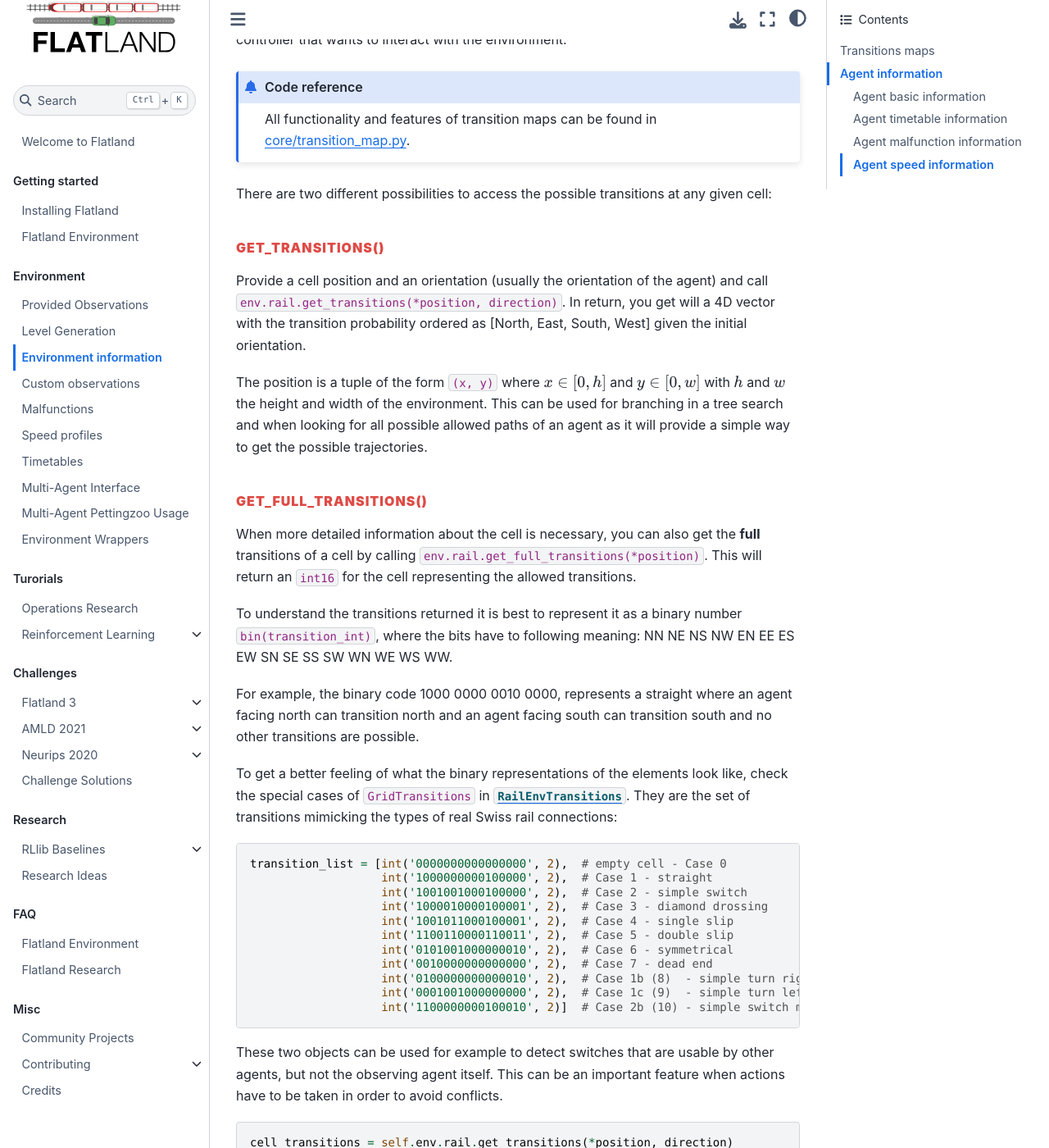
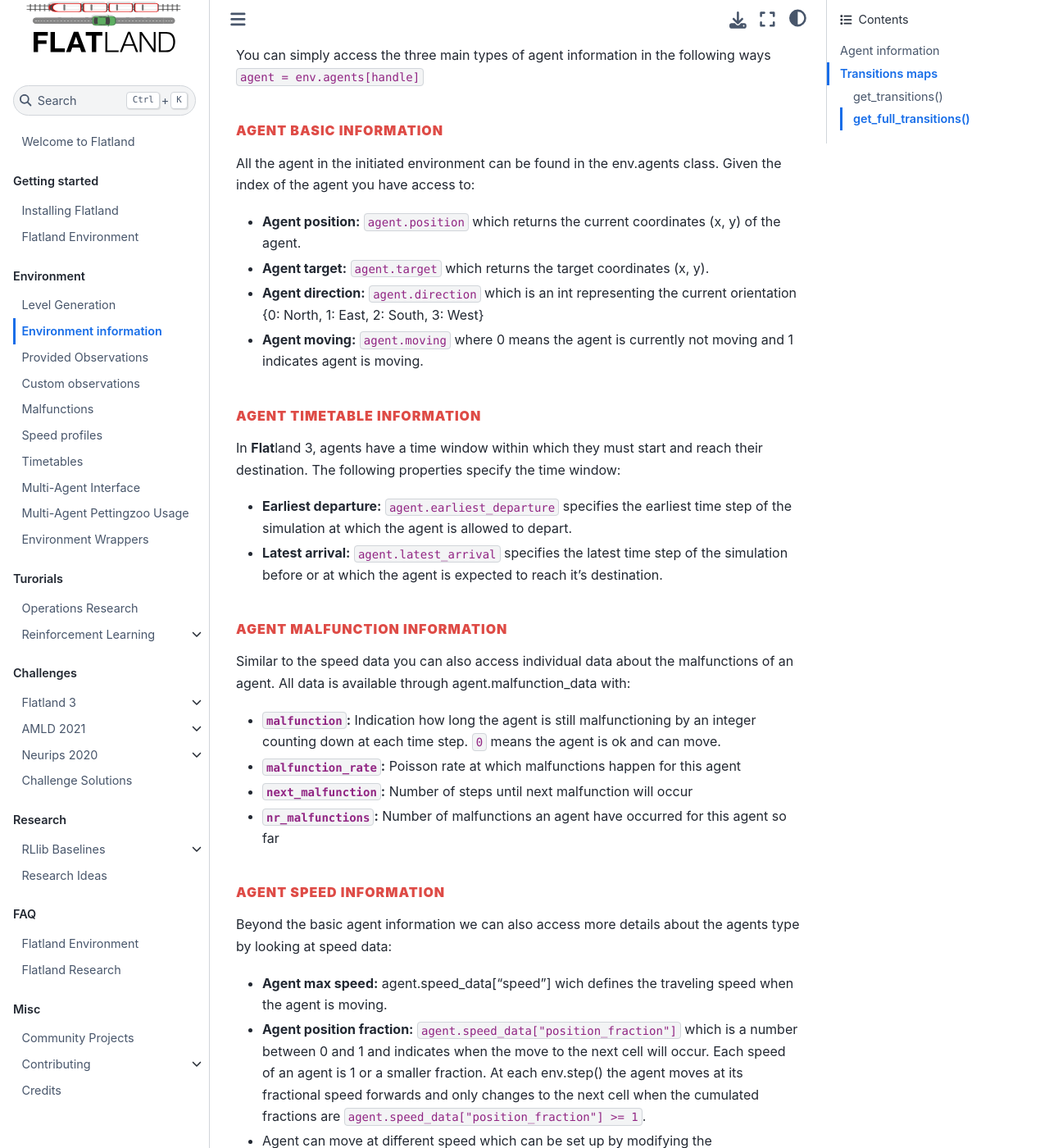
Before and after one commit to flatland-association/flatland-book, a Jupyter Book: the page built from environment/environment_information.md, in a window 1280 px wide and 1400 px high, scrolled down 382 px. Shown: the whole window at 82% size. Built offline with Jupyter Book 1.0.4 settings and Sphinx 7.4.7 and the Sphinx Book theme 1.1.4, drawn with Linux system fonts in a browser that asks for light colours; pages that are not in the unit, such as notebooks, are missing from menus; some of the changed text lies outside the part shown.

Commit message:
reorded environment section

````diff
--- a/_toc.yml
+++ b/_toc.yml
@@ -17,9 +17,9 @@ parts:
 ## ENVIRONMENT
 - caption: Environment
   chapters:
-  - file: environment/observations
   - file: environment/level_generation
   - file: environment/environment_information
+  - file: environment/observations
   - file: environment/custom_observations
   - file: environment/stochasticity
   - file: environment/speed_profiles
--- a/challenges/flatland3/flatland-3-migration-guide.md
+++ b/challenges/flatland3/flatland-3-migration-guide.md
@@ -10,23 +10,41 @@ If your code used `sparse_schedule_generator`, replace it with `sparse_line_gene
 
 ---
 
-## 2. Max rail pairs in city
+## 2. Change from `max_rails_in_city` to `max_rail_pairs_in_city`
 
 `sparse_rail_generator` has an input parameter `max_rails_in_city` replaced with `max_rail_pairs_in_city`. You can replace the original input number that was being used by dividing it by 2. This is to ensure every city has a minimum of 2 rails which we keep as a constraint for balancing inflow and outflow of the trains.
 
 ---
 
-## 3. Removal of `random` and `complex` generator classes
+## 3. Waiting State
+
+Flatland 3 introduces a `WAITING` state for every train, in which all actions will be ignored if the elapsed timesteps is less than the train's earliest departure.
+
+---
+
+## 4. Change from `RailAgentStatus` to `TrainState`
+
+The Flatland `env.step` function has been refactored to include a state machine for better intepretability of the functions for people who like to read and hack the code.
+
+The older `RailAgentStatus` and the attribute `agent.moving` is now changed to `TrainState`.
+
+This can now be accessed as `agent.state` instead of `agent.status`.
+
+---
+
+## 5. Removal of `agent.malfunction_data` and `agent.speed_data`
+
+Flatland 2 used to represent malfunctions in a dictionary `agent.malfunction_data`, this is now moved to the class `agent.malfucntion_handler` which keeps the same behvaior but refactored for better readability.
+
+Train speed and partial fractional position in cells was stored in the dictionary `agent.speed_data`, this is now moved to the class `agent.speed_counter`, which keeps the same functionality but refactored as a counter instead of fractional position.
+
+---
+
+## 6. Removal of `random` and `complex` generator classes
 
 The genrator classes `complex_rail_generator`, `complex_schedule_genrator`, `random_rail_generator`, `random_schedule_generator` are now deprecated and removed from the environment. Please use `sparse_rail_generator` and `sparse_line_generator` instead.
 
 ---
 
-## 4. Waiting Status
-
-Flatland 3 introduces a `WAITING` status for every train, in which all actions will be ignored if the elapsed timesteps is less than the train's earliest departure.
-
----
-
-## 5. Safe minimum env size is 30x30
+## 7. Safe minimum env size is 30x30
 While its possible to generate smaller environments for exploration and understanding, we recommend using 30x30 as the minimum size to satisfy new constrains on the rail generation.
--- a/environment/environment_information.md
+++ b/environment/environment_information.md
@@ -2,6 +2,53 @@ Environment information
 =======================
 
 When building your custom observation builder, you might want to aggregate and define your own features that are different from the raw environment data. In this section we introduce how such information can be accessed and how you can build your own features out of them.
+
+
+Agent information
+-----------------
+
+The agents are represented as an agent class and are provided when the environment is instantiated. Because agents can have different properties it is helpful to know how to access this information.
+
+You can simply access the three main types of agent information in the following ways `agent = env.agents[handle]`
+
+### Agent basic information
+
+All the agent in the initiated environment can be found in the env.agents class. Given the index of the agent you have access to:
+-   **Agent position:** `agent.position` which returns the current coordinates (x, y) of the agent.
+-   **Agent target:** `agent.target` which returns the target coordinates (x, y).
+-   **Agent direction:** `agent.direction` which is an int representing the current orientation {0: North, 1: East, 2: South, 3: West}
+-   **Agent moving:** `agent.moving` where 0 means the agent is currently not moving and 1 indicates agent is moving.
+
+### Agent timetable information
+
+In **Flat**land 3, agents have a time window within which they must start and reach their destination. The following properties specify the time window:
+-   **Earliest departure:** `agent.earliest_departure` specifies the earliest time step of the simulation at which the agent is allowed to depart.
+-   **Latest arrival:** `agent.latest_arrival` specifies the latest time step of the simulation before or at which the agent is expected to reach it's destination.
+
+### Agent malfunction information
+
+Similar to the speed data you can also access individual data about the
+malfunctions of an agent. All data is available through
+agent.malfunction_data with:
+
+- **`malfunction`:** Indication how long the agent is still malfunctioning by an integer counting down at each time step. `0` means the agent is ok and can move.
+- **`malfunction_rate`:** Poisson rate at which malfunctions happen for this agent
+- **`next_malfunction`:** Number of steps until next malfunction will occur
+- **`nr_malfunctions`:** Number of malfunctions an agent have occurred for this agent so far
+
+### Agent speed information
+
+<!-- ```{note}
+Speed profiles are not used in the first round of the NeurIPS 2020 challenge.
+``` -->
+
+Beyond the basic agent information we can also access more details about
+the agents type by looking at speed data:
+
+-   **Agent max speed:** agent.speed_data["speed"] wich defines the traveling speed when the agent is moving.
+-   **Agent position fraction:** `agent.speed_data["position_fraction"]` which is a number between 0 and 1 and indicates when the move to the next cell will occur. Each speed of an agent is 1 or a smaller fraction. At each env.step() the agent moves at its fractional speed forwards and only changes to the next cell when the cumulated fractions are `agent.speed_data["position_fraction"] >= 1`.
+-   Agent can move at different speed which can be set up by modifying the agent.speed_data within the schedule_generator.
+
 
 Transitions maps
 ----------------
````
Also changed, not shown: other parts of environment/environment_information.md (+0 -45 lines), 1 other file.
